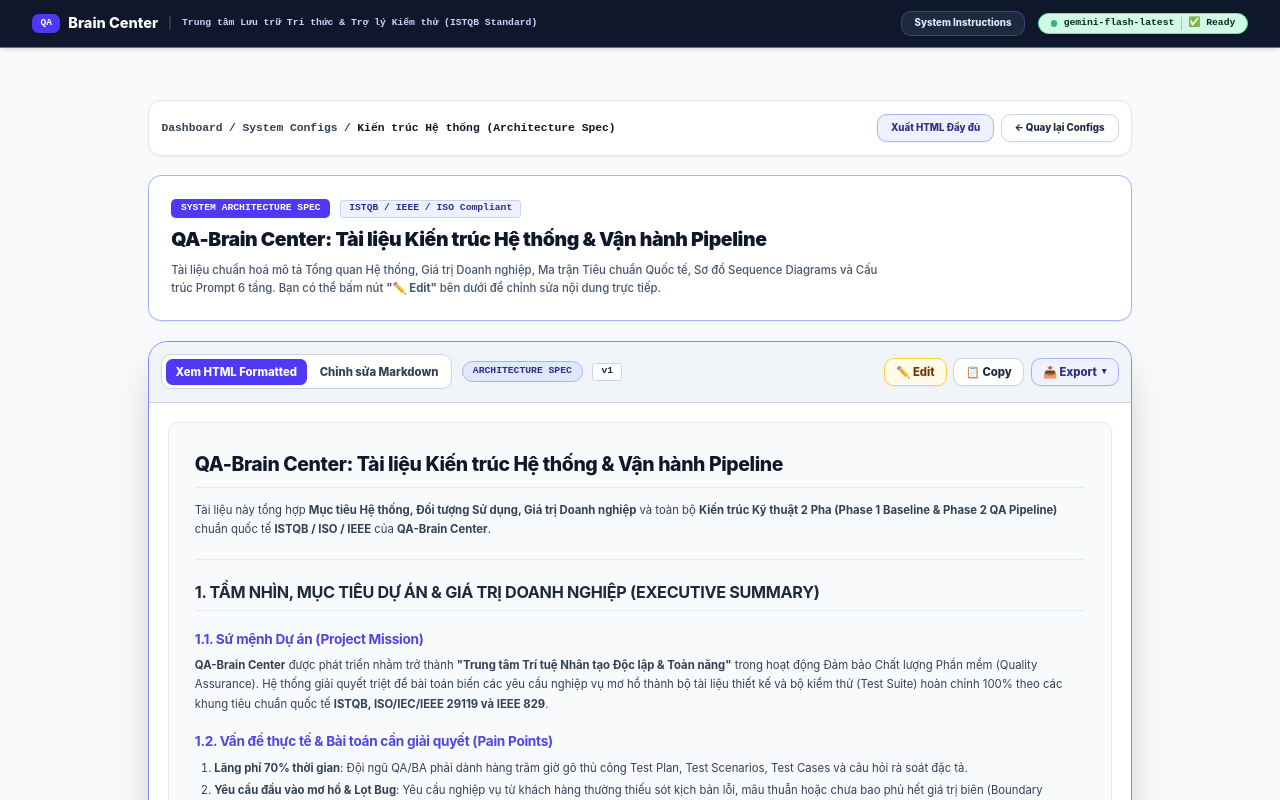
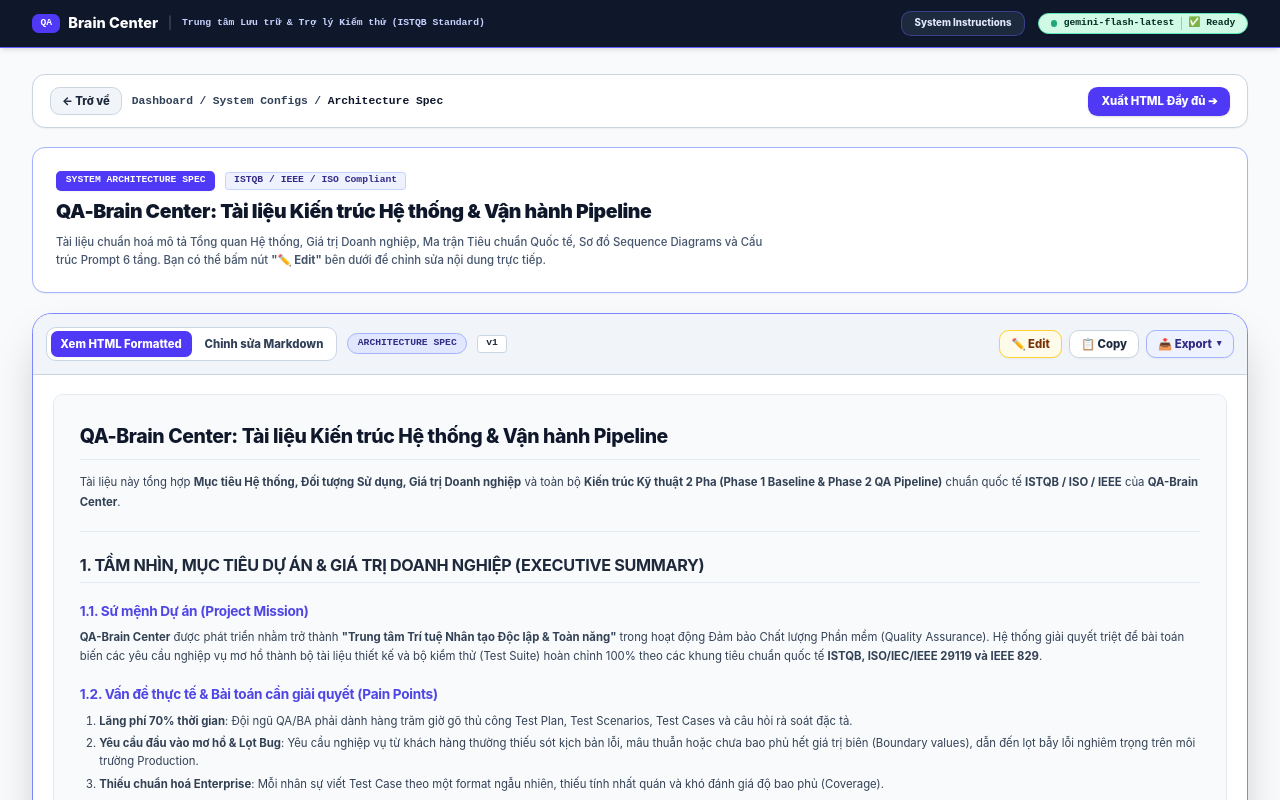
Before and after one commit to BaoQC0197/Brain-Center, a Next.js app: page /docs/architecture in a window 1280 px wide. Both pictures are taken after a click on the button "📋 Copy". Shown: the top 800 px of the page. Built offline with nearby package versions, Linux system fonts and the light colour scheme; no server answers; the database is empty.

Commit message:
feat: release production - architecture spec overhaul, responsive layout alignment & header bar polish

```diff
--- a/app/docs/architecture/page.tsx
+++ b/app/docs/architecture/page.tsx
@@ -72,32 +72,36 @@
   }
 
   return (
-    <div className="min-h-screen bg-slate-50 text-slate-900 p-4 md:p-8 space-y-6 max-w-7xl mx-auto">
-      {/* Top Breadcrumb & Navigation */}
-      <div className="flex items-center justify-between flex-wrap gap-4 bg-white border-2 border-slate-200 p-4 rounded-2xl shadow-xs">
-        <div className="flex items-center gap-2 text-xs md:text-sm text-slate-700 font-mono font-bold">
-          <Link href="/" className="hover:text-indigo-600 transition-colors">Dashboard</Link>
-          <span>/</span>
-          <Link href="/configs" className="hover:text-indigo-600 transition-colors">System Configs</Link>
-          <span>/</span>
-          <span className="text-slate-900 font-extrabold">Kiến trúc Hệ thống (Architecture Spec)</span>
+    <div className="space-y-6 w-full">
+      {/* Top Breadcrumb & Action Navigation Bar */}
+      <div className="bg-white border-2 border-slate-300 px-5 py-3.5 rounded-2xl shadow-xs flex items-center justify-between flex-wrap gap-3">
+        {/* Left: Back Button & Breadcrumbs */}
+        <div className="flex items-center gap-3">
+          <Link
+            href="/configs"
+            className="bg-slate-100 hover:bg-slate-200 text-slate-800 px-3.5 py-1.5 rounded-xl text-xs md:text-sm font-extrabold border border-slate-300 transition-all flex items-center gap-1 shrink-0"
+          >
+            ← Trở về
+          </Link>
+          <div className="hidden sm:flex items-center gap-2 text-xs md:text-sm text-slate-700 font-mono font-bold">
+            <Link href="/" className="hover:text-indigo-600 transition-colors">Dashboard</Link>
+            <span>/</span>
+            <Link href="/configs" className="hover:text-indigo-600 transition-colors">System Configs</Link>
+            <span>/</span>
+            <span className="text-slate-900 font-extrabold">Architecture Spec</span>
+          </div>
         </div>
 
-        <div className="flex items-center gap-2">
+        {/* Right Action Buttons: Keep 'Xuất HTML Đầy đủ' intact */}
+        <div className="flex items-center gap-2.5">
           <a
             href="/api/docs/architecture"
             target="_blank"
             rel="noopener noreferrer"
-            className="bg-indigo-50 border-2 border-indigo-300 text-indigo-900 px-4 py-2 rounded-xl text-xs font-extrabold hover:bg-indigo-100 transition-all shadow-xs"
+            className="bg-indigo-600 hover:bg-indigo-500 text-white px-4 py-2 rounded-xl text-xs md:text-sm font-extrabold transition-all shadow-sm flex items-center gap-1.5"
           >
-            Xuất HTML Đầy đủ
+            Xuất HTML Đầy đủ ➔
           </a>
-          <Link
-            href="/configs"
-            className="bg-white border-2 border-slate-300 text-slate-800 px-4 py-2 rounded-xl text-xs font-extrabold hover:bg-slate-100 transition-all shadow-xs"
-          >
-            ← Quay lại Configs
-          </Link>
         </div>
       </div>
 
--- a/app/layout.tsx
+++ b/app/layout.tsx
@@ -21,7 +21,7 @@
               <span>Brain Center</span>
             </a>
             <span className="text-slate-700 font-bold">|</span>
-            <span className="text-xs text-indigo-200 font-mono font-bold hidden sm:inline-block">Trung tâm Lưu trữ Tri thức & Trợ lý Kiểm thử (ISTQB Standard)</span>
+            <span className="text-xs text-indigo-200 font-mono font-bold hidden sm:inline-block">Trung tâm Lưu trữ & Trợ lý Kiểm thử (ISTQB Standard)</span>
           </div>
           <div className="flex items-center gap-4">
             <a
--- a/app/page.tsx
+++ b/app/page.tsx
@@ -428,8 +428,7 @@
           <button
             type="button"
             onClick={() => setActiveNavTab('projects')}
-            className={`px-4 py-2 rounded-xl flex items-center gap-2 transition-all cursor-pointer ${
-              activeNavTab === 'projects'
+            className={`px-4 py-2 rounded-xl flex items-center gap-2 transition-all cursor-pointer ${activeNavTab === 'projects'
                 ? 'bg-indigo-600 text-white shadow-xs'
                 : 'bg-slate-100 hover:bg-slate-200 text-slate-800 border border-slate-300'
               }`}
@@ -441,8 +440,7 @@
           <button
             type="button"
             onClick={() => setActiveNavTab('kanban')}
-            className={`px-4 py-2 rounded-xl flex items-center gap-2 transition-all cursor-pointer ${
-              activeNavTab === 'kanban'
+            className={`px-4 py-2 rounded-xl flex items-center gap-2 transition-all cursor-pointer ${activeNavTab === 'kanban'
                 ? 'bg-indigo-600 text-white shadow-xs'
                 : 'bg-slate-100 hover:bg-slate-200 text-slate-800 border border-slate-300'
               }`}
@@ -454,8 +452,7 @@
           <button
             type="button"
             onClick={() => setActiveNavTab('reports')}
-            className={`px-4 py-2 rounded-xl flex items-center gap-2 transition-all cursor-pointer ${
-              activeNavTab === 'reports'
+            className={`px-4 py-2 rounded-xl flex items-center gap-2 transition-all cursor-pointer ${activeNavTab === 'reports'
                 ? 'bg-indigo-600 text-white shadow-xs'
                 : 'bg-slate-100 hover:bg-slate-200 text-slate-800 border border-slate-300'
               }`}
@@ -468,7 +465,7 @@
         {/* Right Side: Version Badge */}
         <div className="flex items-center gap-2 ml-auto shrink-0 font-mono text-xs">
           <span className="bg-indigo-50 text-indigo-900 border border-indigo-300 px-3 py-1 rounded-xl font-extrabold shadow-2xs">
-            v2.0 Enterprise
+            v1.0 Internal EZG
           </span>
         </div>
       </div>
@@ -534,8 +531,7 @@
                     onDragStart={e => handleDragStart(e, p.id)}
                     onDragOver={handleDragOver}
                     onDrop={e => handleDrop(e, p.id)}
-                className={`bg-white border-2 p-4.5 sm:p-5 rounded-2xl flex flex-col shadow-sm transition-all group cursor-grab active:cursor-grabbing select-none ${
-                  draggedId === p.id
+                    className={`bg-white border-2 p-4.5 sm:p-5 rounded-2xl flex flex-col shadow-sm transition-all group cursor-grab active:cursor-grabbing select-none ${draggedId === p.id
                         ? 'opacity-40 border-dashed border-indigo-600 bg-indigo-50 scale-95'
                         : 'border-slate-300 hover:border-indigo-500 hover:bg-indigo-50/20 hover:shadow-lg'
                       }`}
@@ -695,7 +691,8 @@
                       </Link>
                     </div>
                   </div>
-          )})}
+                )
+              })}
             </div>
           )}
         </>
```
Lines whose indentation alone changed are shown as unchanged.
